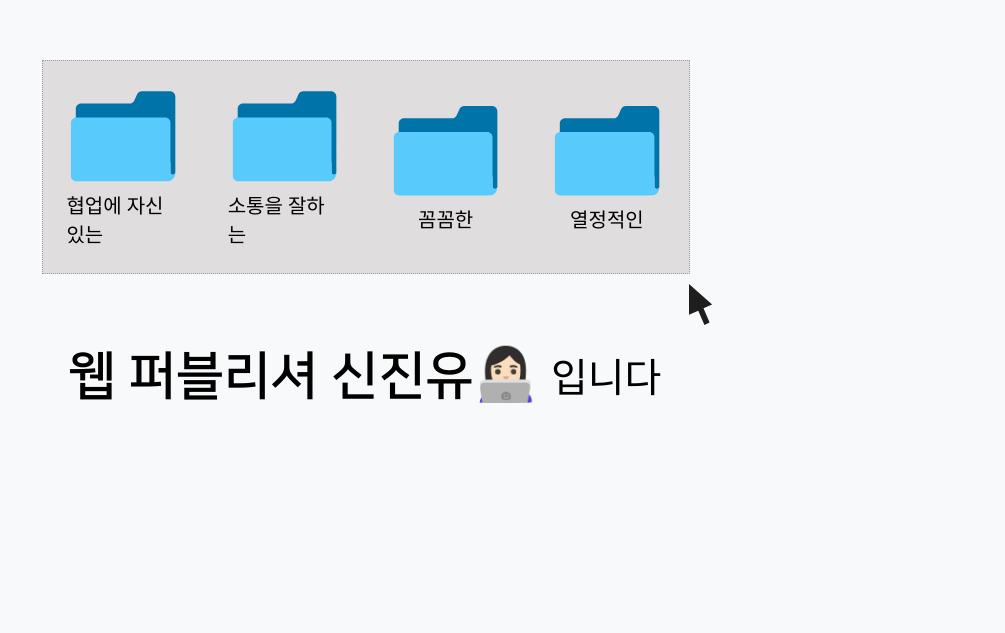
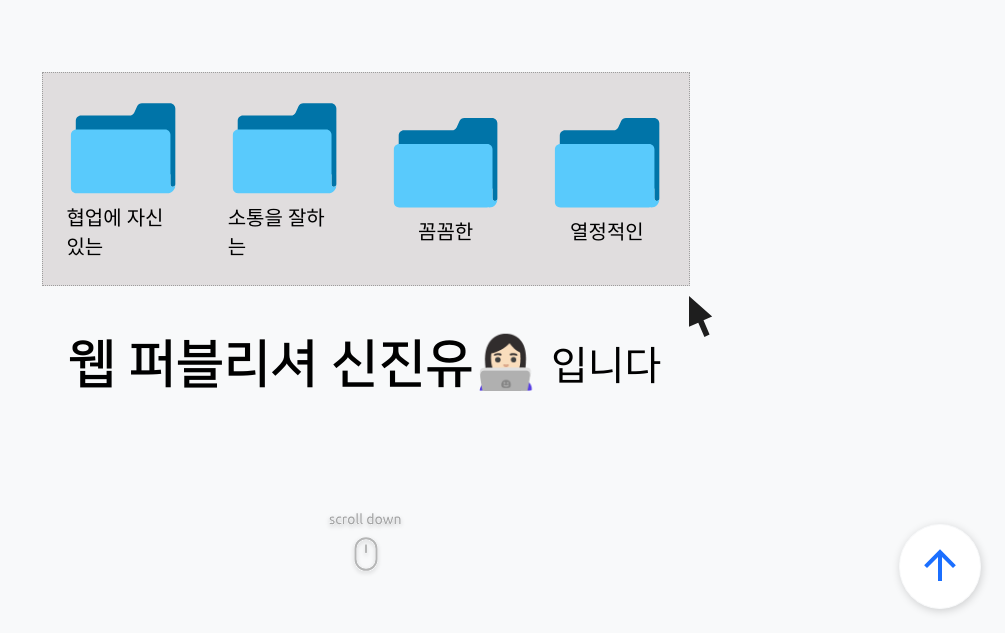
Before and after one commit to jinyoo-polestar/portfolio, a website: page index.html in a window 1280 px wide. Shown: the part 167-800 px from the top of the page, without its empty margins (275-1280 px from the left). Drawn offline with nearby package versions, Linux system fonts and the light colour scheme; a web font is replaced by a local one.

Commit message:
💄 Add scrolldown, totop btn

```diff
--- a/css/scss/_reset.scss
+++ b/css/scss/_reset.scss
@@ -1,3 +1,7 @@
+html {
+  scroll-behavior: smooth;
+}
+
 body {
   width: 100vw;
   height: 100vh;
--- a/css/scss/_style.scss
+++ b/css/scss/_style.scss
@@ -37,8 +37,10 @@
 //intro
 .intro {
   @extend %section-layout;
+  position: relative;
   align-items: center;
   justify-content: center;
+  flex-direction: column;
   background-color: $bright-gray;
 
   &__layout {
@@ -47,11 +49,11 @@
     width: 60%;
     align-items: center;
     justify-content: center;
-    gap: 4.5rem 1.5rem;
+    gap: 3rem;
 
     @include mobile-tablet {
       width: 100%;
-      gap: 2.5rem 1rem;
+      gap: 2.5rem;
     }
   }
 
@@ -59,7 +61,7 @@
     display: flex;
     position: relative;
     width: fit-content;
-    height: 100%;
+    height: fit-content;
     gap: 3rem;
     padding: 1rem 1.5rem 1.5rem;
     z-index: 2;
@@ -130,6 +132,29 @@
     @include mobile-tablet {
       font-size: 2rem;
     }
+  }
+
+  &__scroll {
+    position: absolute;
+    bottom: 3rem;
+    opacity: 0.5;
+
+    @include mobile-tablet {
+      bottom: 1rem;
+    }
+  }
+
+  &__totop-btn {
+    position: fixed;
+    bottom: 1.5rem;
+    right: 1.5rem;
+    padding: 1rem;
+    border-radius: 50%;
+    border: 1px solid $bright-gray;
+    background-color: $white;
+    box-shadow: 1px 2px 8px #0808082b;
+    cursor: pointer;
+    z-index: 10;
   }
 }
 
@@ -433,6 +458,7 @@
 
     @include mobile-tablet {
       flex-direction: column;
+      gap: 3rem;
     }
   }
 
--- a/index.html
+++ b/index.html
@@ -41,6 +41,12 @@
           입니다
         </span>
       </div>
+      <article class="intro__scroll">
+        <img src="/source/icon/ic_scroll_gray.svg"/>
+      </article>
+      <button class="intro__totop-btn">
+        <img src="/source/icon/ic_arrow_top.svg"/>
+      </button>
     </section>
     <section class="profile">
       <h2 class="profile__title">PROFILE</h2>
--- a/script.js
+++ b/script.js
@@ -52,4 +52,9 @@ $(function () {
       complete: function () {},
     }
   );
+
+  $(".intro__totop-btn").click(function () {
+    document.body.scrollTop = 0;
+    document.documentElement.scrollTop = 0;
+  });
 });
```
Also changed, not shown: css/main.css, source/icon/ic_arrow_top.svg (added), source/icon/ic_scroll_gray.svg (added).
